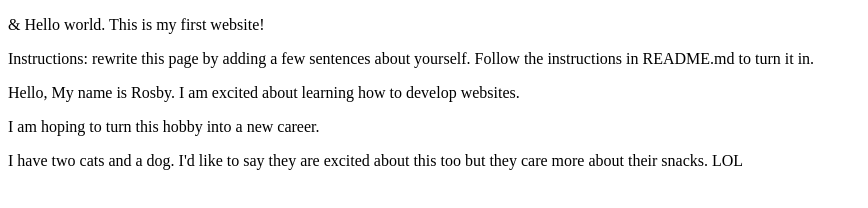
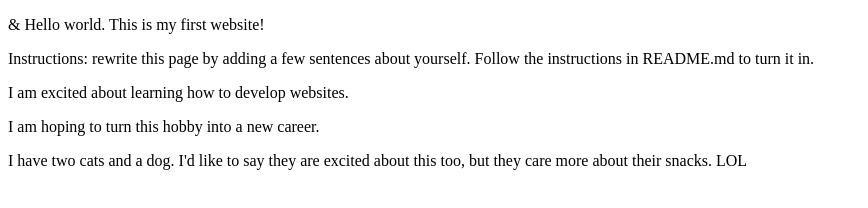
Before and after one commit to Rosebee2182/webdev_lab1, a plain HTML site: page Index.html in a window 1280 px wide. Shown: the whole page, without its empty margins (0-868 px from the left). Drawn offline with Linux system fonts and the light colour scheme.

Commit message:
Update Index.html
Updated paragraphs

```diff
--- a/Index.html
+++ b/Index.html
@@ -7,8 +7,8 @@
 <body>
   <p>&amp; Hello world. This is my first website!</p>
   <p>Instructions: rewrite this page by adding a few sentences about yourself. Follow the instructions in README.md to turn it in.</p>
-  <p>Hello, My name is Rosby. I am excited about learning how to develop websites.</p>
+  <p>I am excited about learning how to develop websites.</p>
   <p>I am hoping to turn this hobby into a new career.</p>
-  <p> I have two cats and a dog. I'd like to say they are excited about this too but they care more about their snacks. LOL </p>
+  <p> I have two cats and a dog. I'd like to say they are excited about this too, but they care more about their snacks. LOL </p>
 </body>
 </html>
```
